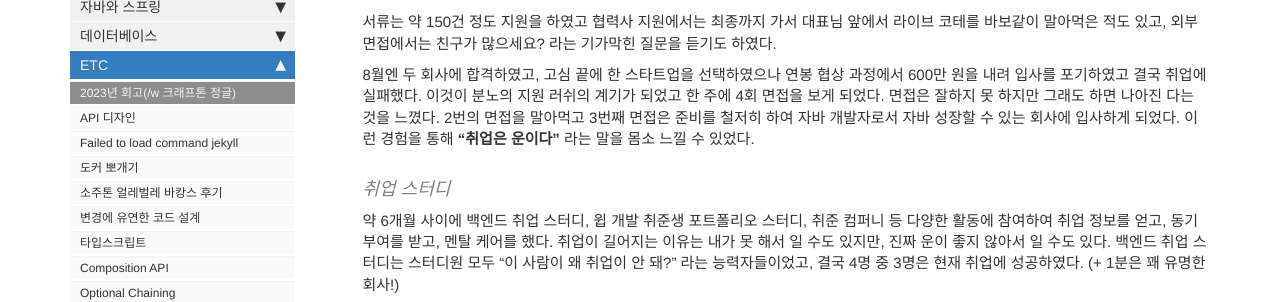
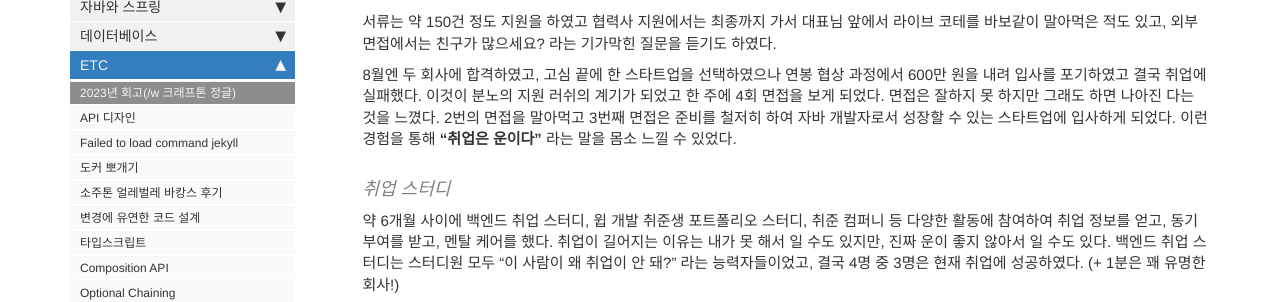
Before and after one commit to JeonJe/JeonJe.github.io, a Jekyll site: the page built from pages/etc/retrospective_of_2023.md, in a window 1280 px wide and 900 px high, scrolled down 1386 px. Shown: the part 194-496 px from the top of the window. Built offline with Jekyll 4.4.1, drawn with Linux system fonts in a browser that asks for light colours; comment, search, counter and statistics services are not loaded.

Commit message:
posting  : retrospective of 2023

```diff
--- a/pages/etc/retrospective_of_2023.md
+++ b/pages/etc/retrospective_of_2023.md
@@ -39,7 +39,7 @@ last_updated: 2024-02-24
 
 서류는 약 150건 정도 지원을 하였고 협력사 지원에서는 최종까지 가서 대표님 앞에서 라이브 코테를 바보같이 말아먹은 적도 있고, 외부 면접에서는 친구가 많으세요? 라는 기가막힌 질문을 듣기도 하였다.
 
-8월엔 두 회사에 합격하였고, 고심 끝에 한 스타트업을 선택하였으나 연봉 협상 과정에서 600만 원을 내려 입사를 포기하였고 결국 취업에 실패했다. 이것이 분노의 지원 러쉬의 계기가 되었고 한 주에 4회 면접을 보게 되었다. 면접은 잘하지 못 하지만 그래도 하면 나아진 다는 것을 느꼈다. 2번의 면접을 말아먹고 3번째 면접은 준비를 철저히 하여 자바 개발자로서 자바 성장할 수 있는 회사에 입사하게 되었다. 이런 경험을 통해 **"취업은 운이다"** 라는 말을 몸소 느낄 수 있었다.
+8월엔 두 회사에 합격하였고, 고심 끝에 한 스타트업을 선택하였으나 연봉 협상 과정에서 600만 원을 내려 입사를 포기하였고 결국 취업에 실패했다. 이것이 분노의 지원 러쉬의 계기가 되었고 한 주에 4회 면접을 보게 되었다. 면접은 잘하지 못 하지만 그래도 하면 나아진 다는 것을 느꼈다. 2번의 면접을 말아먹고 3번째 면접은 준비를 철저히 하여 자바 개발자로서 성장할 수 있는 스타트업에 입사하게 되었다. 이런 경험을 통해 **"취업은 운이다"** 라는 말을 몸소 느낄 수 있었다.
 
 #### 취업 스터디
 약 6개월 사이에 백엔드 취업 스터디, 윕 개발 취준생 포트폴리오 스터디, 취준 컴퍼니 등 다양한 활동에 참여하여 취업 정보를 얻고, 동기부여를 받고, 멘탈 케어를 했다.
```
